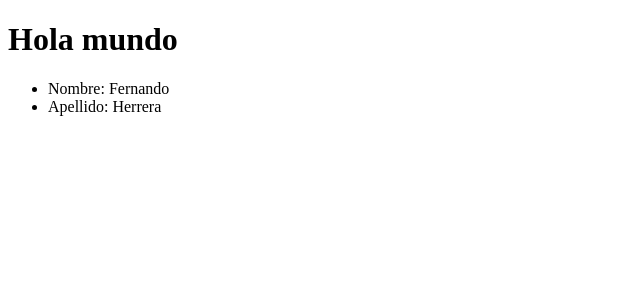
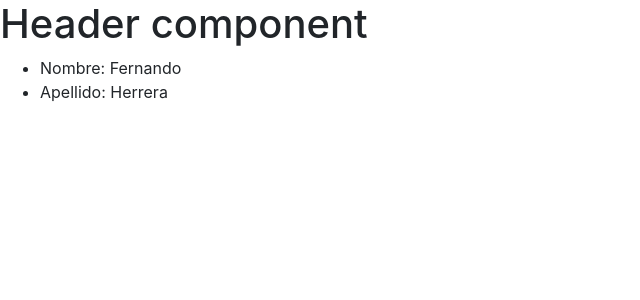
Before and after one commit to codethealbert/Curso-Angular1, an Angular app: page / in a window 1280 px wide. Shown: the top 300 px of the page, without its empty margins (0-640 px from the left). Built offline with nearby package versions, Linux system fonts and the light colour scheme.

Commit message:
Agregando Bootstrap y creando el componente para el header

```diff
--- a/src/app/app.component.html
+++ b/src/app/app.component.html
@@ -1,4 +1,4 @@
-<h1>Hola mundo</h1>
+<app-header></app-header>
 
 <ul>
   <li>Nombre: {{ nombre }}</li>
--- a/src/app/app.module.ts
+++ b/src/app/app.module.ts
@@ -2,10 +2,12 @@ import { BrowserModule } from '@angular/platform-browser';
 import { NgModule } from '@angular/core';
 
 import { AppComponent } from './app.component';
+import { HeaderComponent } from './components/header/header.component';
 
 @NgModule({
   declarations: [
-    AppComponent
+    AppComponent,
+    HeaderComponent
   ],
   imports: [
     BrowserModule
--- /dev/null
+++ b/src/app/components/header/header.component.ts
@@ -0,0 +1,9 @@
+import { Component } from '@angular/core';
+
+@Component({
+    selector: 'app-header',
+    template: `<h1>Header component</h1>`,
+})
+export class HeaderComponent{
+
+}
--- a/src/index.html
+++ b/src/index.html
@@ -7,6 +7,7 @@
 
   <meta name="viewport" content="width=device-width, initial-scale=1">
   <link rel="icon" type="image/x-icon" href="favicon.ico">
+  <link rel="stylesheet" href="https://stackpath.bootstrapcdn.com/bootstrap/4.2.1/css/bootstrap.min.css" integrity="sha384-GJzZqFGwb1QTTN6wy59ffF1BuGJpLSa9DkKMp0DgiMDm4iYMj70gZWKYbI706tWS" crossorigin="anonymous">
 </head>
 <body>
   <app-root></app-root>
```
